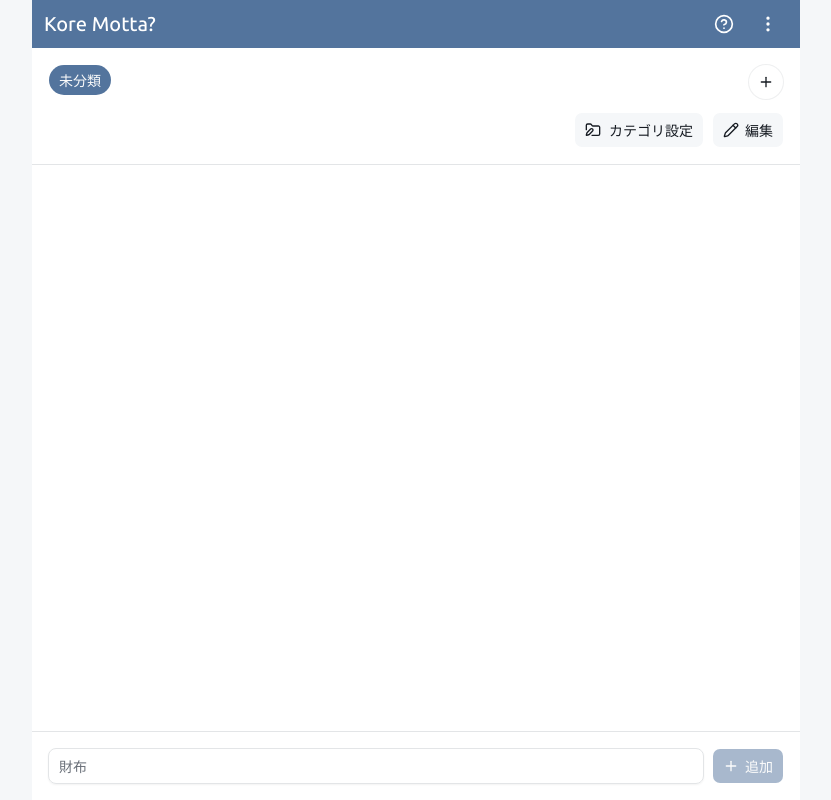
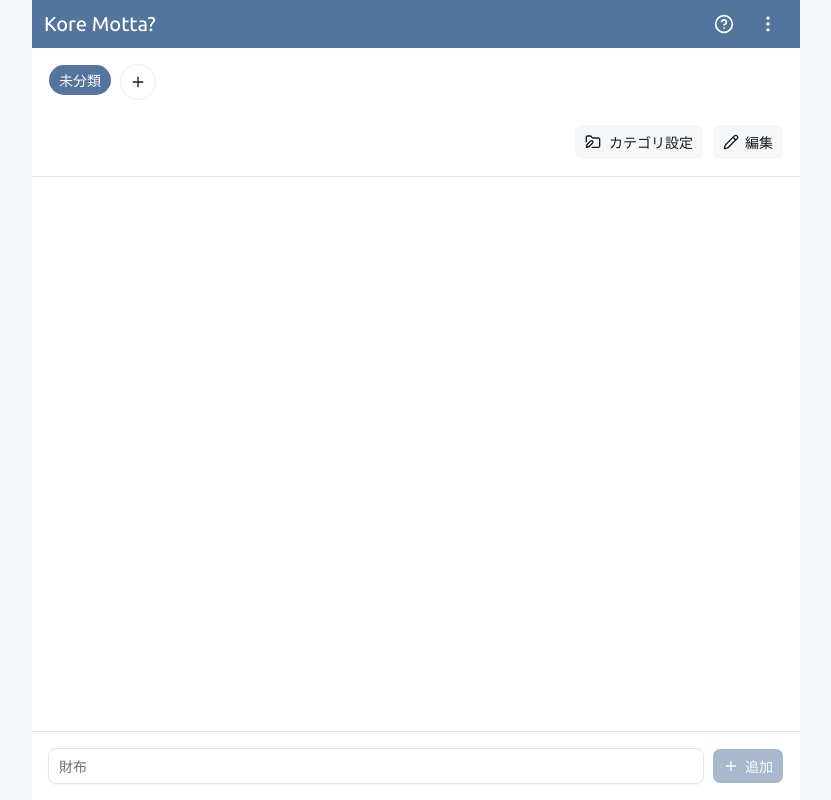
Before and after one commit to kem198/kore-motta, a Next.js app: page / in a window 1280 px wide. Shown: the whole page, without its empty margins (224-1055 px from the left). Built offline with nearby package versions, Linux system fonts and the light colour scheme.

Commit message:
fix: refactor CategoryList layout for improved structure and readability

```diff
--- a/src/components/shared/category-list.tsx
+++ b/src/components/shared/category-list.tsx
@@ -29,12 +29,8 @@ export function CategoryList({
   const sortedCategories = sortCategories(categories);
 
   return (
-    <div className="flex min-w-0 gap-2">
-      <ScrollArea
-        aria-label={MESSAGES.labels.categoryList}
-        className="min-w-0 flex-1"
-      >
-        <div className="flex w-max gap-2">
+    <ScrollArea aria-label={MESSAGES.labels.categoryList}>
+      <div className="flex gap-2 pb-3">
         {sortedCategories.map((category) => {
           const isSelected = category.id === activeCategoryId;
 
@@ -53,10 +49,6 @@ export function CategoryList({
             </Button>
           );
         })}
-        </div>
-
-        <ScrollBar orientation="horizontal" />
-      </ScrollArea>
 
         <Button
           type="button"
@@ -69,5 +61,7 @@ export function CategoryList({
           <PlusIcon />
         </Button>
       </div>
+      <ScrollBar orientation="horizontal" />
+    </ScrollArea>
   );
 }
```
Lines whose indentation alone changed are shown as unchanged.
